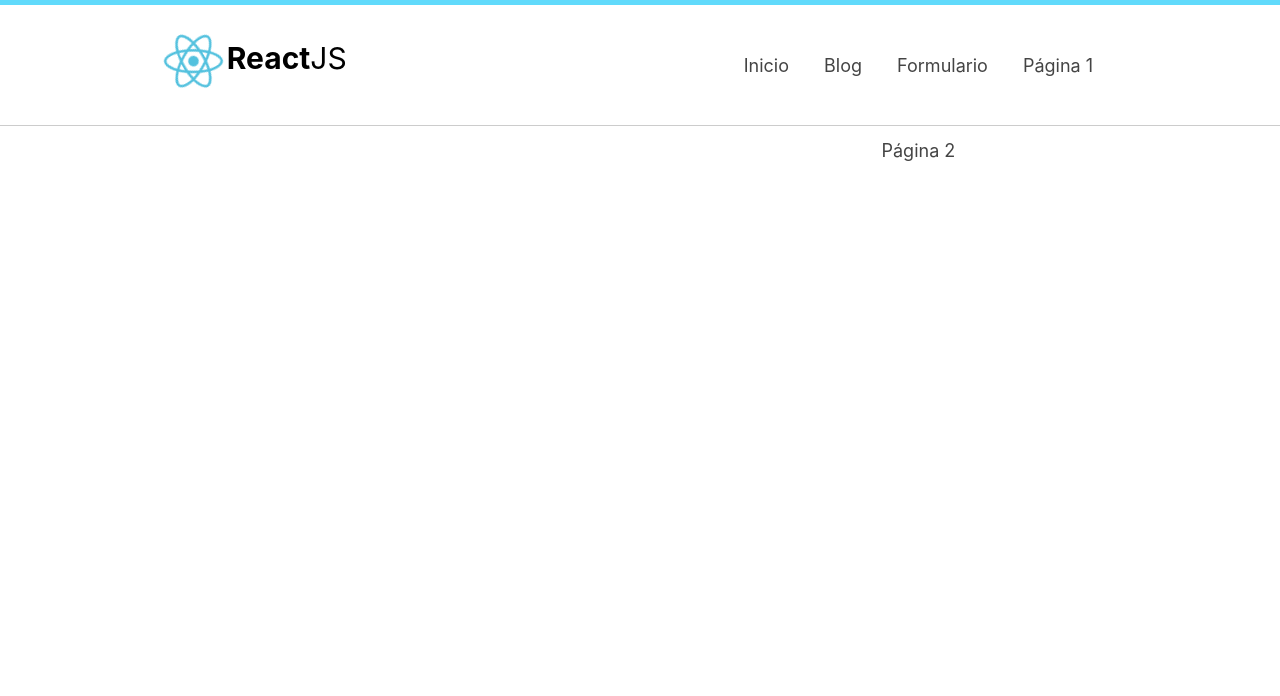
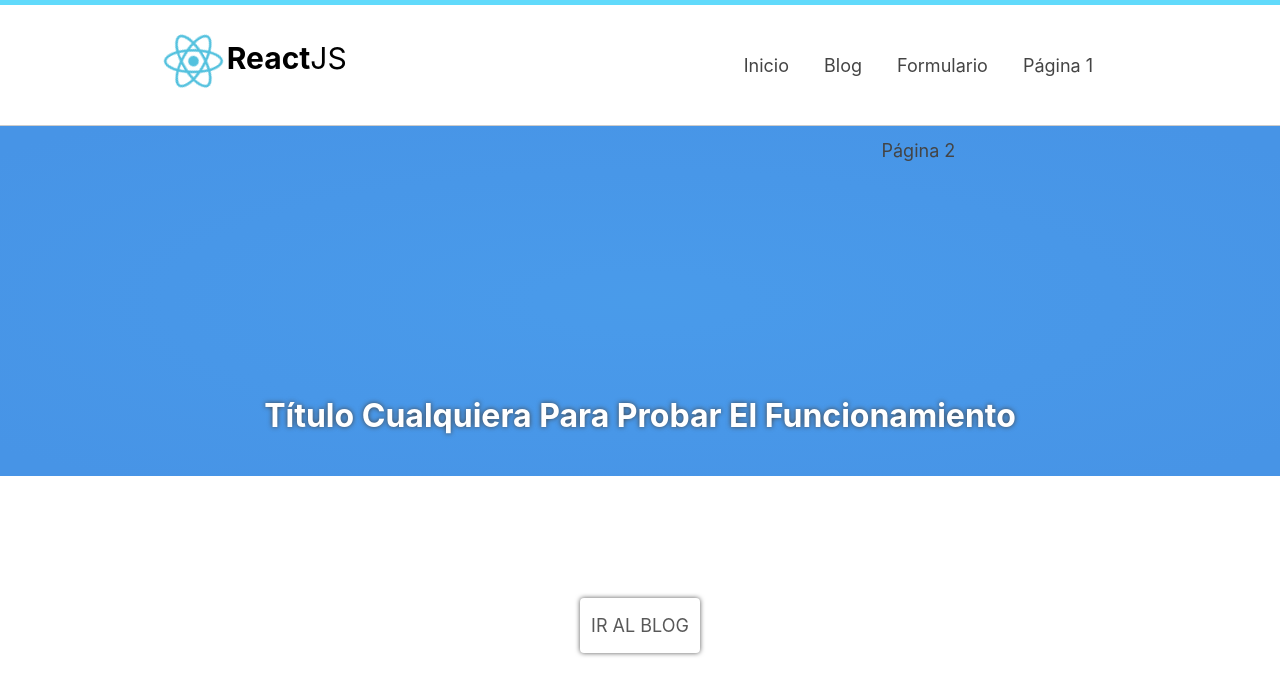
Before and after one commit to DaniPinelli/base-template-for-ReactJS, a plain HTML site: page index.html in a window 1280 px wide. Drawn offline with Linux system fonts and the light colour scheme.

Commit message:
Agregando un slider y otros estilos

```diff
--- a/assets/css/styles.css
+++ b/assets/css/styles.css
@@ -88,3 +88,52 @@ body {
 #menu a:hover {
     color: #40c0e4;
 }
+
+#slider {
+    width: 100%;
+    height: 350px;
+    line-height: 320px;
+    color: white;
+    text-shadow: 0px 0px 5px #444;
+
+    /*Degradado CSS*/
+    background: rgba(73, 155, 234, 1);
+    background: -moz-radial-gradient(center, ellipse cover, rgba(73, 155, 234, 1) 0%, rgba(73, 155, 234, 1) 1%, rgba(73, 154, 234, 1) 11%, rgba(71, 148, 230, 1) 93%);
+    background: -webkit-gradient(radial, center center, 0px, center center, 100%, color-stop(0%, rgba(73, 155, 234, 1)), color-stop(1%, rgba(73, 155, 234, 1)), color-stop(11%, rgba(73, 154, 234, 1)), color-stop(93%, rgba(71, 148, 230, 1)));
+    background: -webkit-radial-gradient(center, ellipse cover, rgba(73, 155, 234, 1) 0%, rgba(73, 155, 234, 1) 1%, rgba(73, 154, 234, 1) 11%, rgba(71, 148, 230, 1) 93%);
+    background: -o-radial-gradient(center, ellipse cover, rgba(73, 155, 234, 1) 0%, rgba(73, 155, 234, 1) 1%, rgba(73, 154, 234, 1) 11%, rgba(71, 148, 230, 1) 93%);
+    background: -ms-radial-gradient(center, ellipse cover, rgba(73, 155, 234, 1) 0%, rgba(73, 155, 234, 1) 1%, rgba(73, 154, 234, 1) 11%, rgba(71, 148, 230, 1) 93%);
+    background: radial-gradient(ellipse at center, rgba(73, 155, 234, 1) 0%, rgba(73, 155, 234, 1) 1%, rgba(73, 154, 234, 1) 11%, rgba(71, 148, 230, 1) 93%);
+    filter: progid:DXImageTransform.Microsoft.gradient(startColorstr='#499bea', endColorstr='#4794e6', GradientType=1);
+}
+
+#slider h1 {
+    margin-top: 0.2px;
+    padding: 0px;
+    padding-top: 130px;
+    text-align: center;
+}
+
+.btn-white {
+    display: block;
+    background: white;
+    color: rgb(88, 88, 88);
+    padding: 10px;
+    width: 100px;
+    height: 35px;
+    margin: 0px auto;
+    font-size: 18px;
+    text-transform: uppercase;
+    text-shadow: none;
+    text-decoration: none;
+    line-height: 35px;
+    box-shadow: 0px 0px 5px rgb(88, 88, 88);
+    margin-top: 40;
+    border-radius: 4px;
+    transition: 300ms all;
+}
+
+.btn-white:hover {
+    background: #444;
+    color: white;
+}
--- a/index.html
+++ b/index.html
@@ -42,6 +42,12 @@
       <div clas="clearfix"></div>
     </div>
   </header>
+
+  <div id="slider" class="slider-big">
+    <h1>Título Cualquiera Para Probar El Funcionamiento</h1>
+    <a class="btn-white" href="#">Ir al blog</a>
+  </div>
+
 </body>
 
 </html>
```
